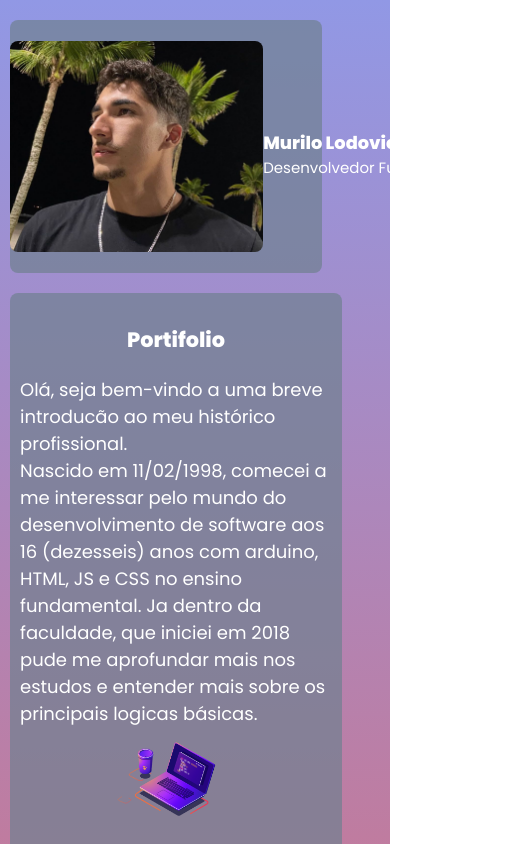
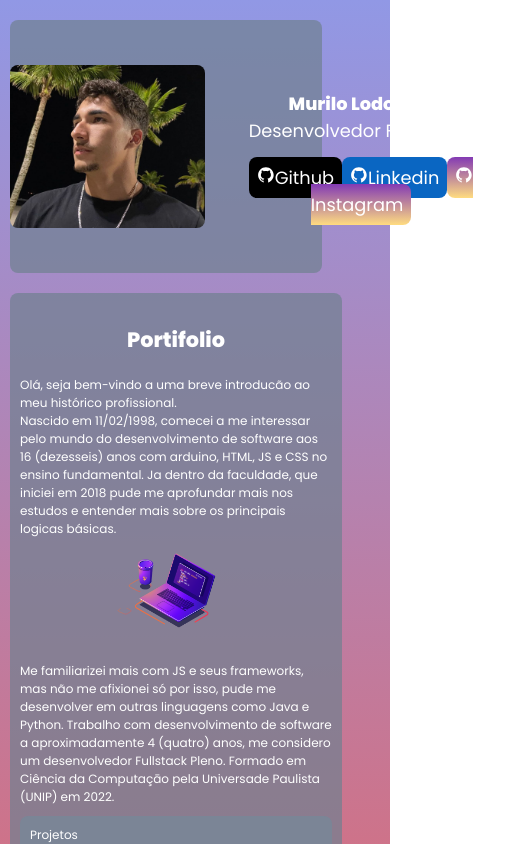
Before and after one commit to Mlodovico/Mlodovico.github.io, a React (Create React App) app: page / in a window 390 px wide. Shown: the top 844 px of the page, 517 px wide, since content can reach past the window. Built offline with nearby package versions, Linux system fonts and the light colour scheme.

Commit message:
feat: editing styles

```diff
--- a/src/App.css
+++ b/src/App.css
@@ -167,6 +167,7 @@
     flex-wrap: wrap;
     align-items: center;
     justify-content: center;
+    text-align: center;
     margin: 0px 10px;
     border-radius: 8px;
     background: rgba(112, 128, 144, 0.7);
@@ -176,7 +177,38 @@
   .mobile-sector-only p {
     padding: 0px;
     margin: 0px;
-    font-size: 15px;
+  }
+
+  .profile-text div {
+    padding-top: 20px;
+    justify-content: space-between;
+  }
+
+  .github-link {
+    text-decoration: none;
+    color: white;
+    background: black;
+    padding: 8px;
+    border-radius: 8px;
+  }
+
+  .linkedin-link {
+    text-decoration: none;
+    color: white;
+    background: #0A66C2;
+    padding: 8px;
+    border-radius: 8px;
+  }
+
+  .instagram-link {
+        text-decoration: none;
+    color: white;
+    background: linear-gradient(#833AB4, #FFDC80);
+    padding: 8px;
+    border-radius: 8px;
+  }
+
+  .mobile-sector-only h4 {
   }
 
   .mobile-sector-only h4{
@@ -186,7 +218,7 @@
 
 
   .profile-image {
-    width: 30vh;
+    width: 50vw;
     border-radius: 8px;
   }
 
@@ -203,4 +235,8 @@
     min-width: 80vw;
     min-height: 40vh;
   }
+
+  .body-sector p {
+    font-size: 12px;
+  }
 }
--- a/src/App.jsx
+++ b/src/App.jsx
@@ -27,8 +27,7 @@ function App() {
               />
               <p>Murilo Lodovico</p>
               <p>25 anos</p>
-              <p>Campinas - SP</p>
-              <p>contatomlodovico@yahoo.com</p>
+              <p>Campinas - SP/Brasil</p>
             </div>
             <div className="separator" />
 
@@ -80,6 +79,20 @@ function App() {
           <div className="profile-text">
             <h4>Murilo Lodovico</h4>
             <p>Desenvolvedor Full-Stack</p>
+            <div>
+              <a className="github-link" href="https://github.com/Mlodovico">
+                <AiFillGithub />
+                Github
+              </a>
+              <a className="linkedin-link" href="https://github.com/Mlodovico">
+                <AiFillGithub />
+                Linkedin
+              </a>
+              <a className="instagram-link" href="https://github.com/Mlodovico">
+                <AiFillGithub />
+                Instagram
+              </a>
+            </div>
           </div>
         </div>
 
```
